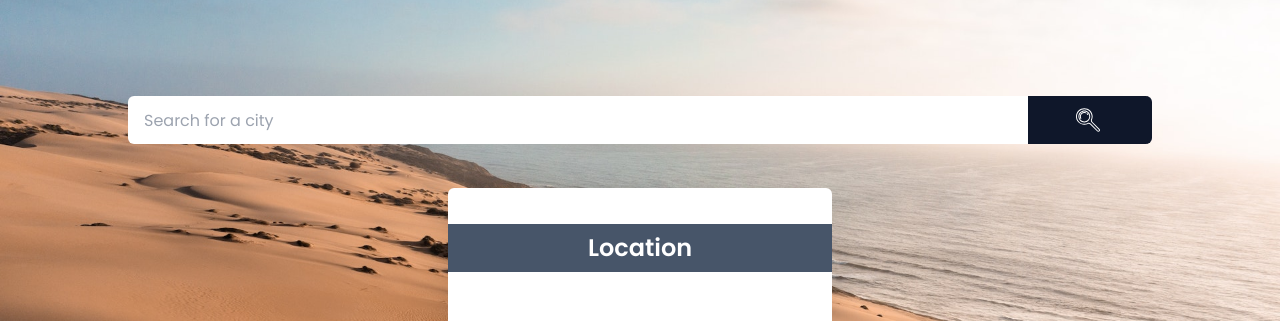
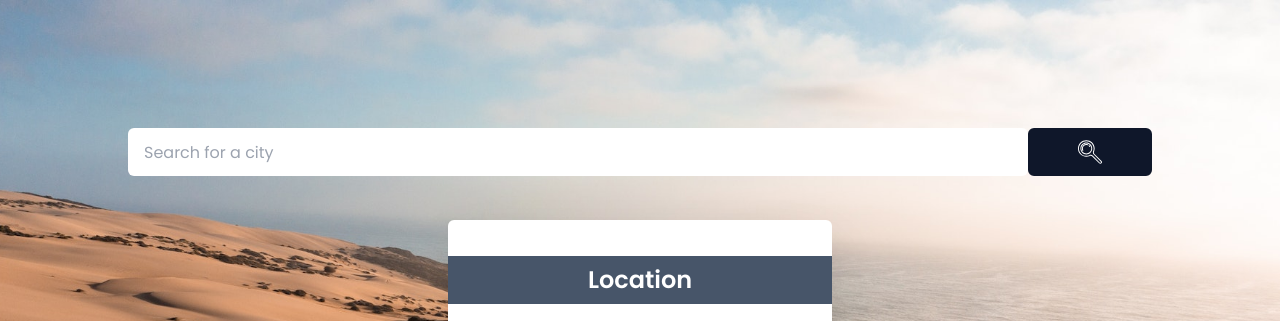
Before and after one commit to artofnuel/weather-app, a website: page public/index.html in a window 1280 px wide. Shown: the top 321 px of the page. Drawn offline with Linux system fonts and the light colour scheme.

Commit message:
Updates to css

```diff
--- a/public/index.html
+++ b/public/index.html
@@ -10,13 +10,13 @@
         @import url('https://fonts.googleapis.com/css2?family=Abril+Fatface&family=Poppins:wght@400;600;900&display=swap');
     </style>
 </head>
-<body class="w-screen h-full font-poppins bg-pexels bg-cover md:bg-cover bg-center bg-no-repeat">
-    <div class="flex flex-col space-y-6 justify-center items-center my-24 mx-auto">
+<body class="w-full h-screen font-poppins bg-pexels bg-cover md:bg-cover bg-center bg-no-repeat">
+    <div class="flex flex-col space-y-6 justify-center items-center mt-32 mx-auto">
         <!-- input field -->
         <div class="flex flex-col w-10/12 max-w-5xl">
             <div class="flex flex-col justify-center items-center md:flex-row">
-                <input id="locate" class="w-full h-12 border-black p-4 rounded-l-md outline-none" type="text" placeholder="Search for a city">
-                <button id="btn" class=" h-12 group flex justify-center items-center border-r-4 border-slate-900 mt-2 p-4 px-12 rounded-r-md md:mt-0 md:bg-slate-900 hover:invert">
+                <input id="locate" class="w-full h-12 border-black p-4 rounded-md outline-none" type="text" placeholder="Search for a city">
+                <button id="btn" class=" h-12 group flex justify-center items-center border-2 border-slate-900 mt-2 p-4 px-12 rounded-md md:mt-0 md:bg-slate-900 hover:invert">
                     <img class="w-7 invert" src="images/search.svg" alt="">
                 </button>
             </div>
```
Also changed, not shown: public/css/main.css.
